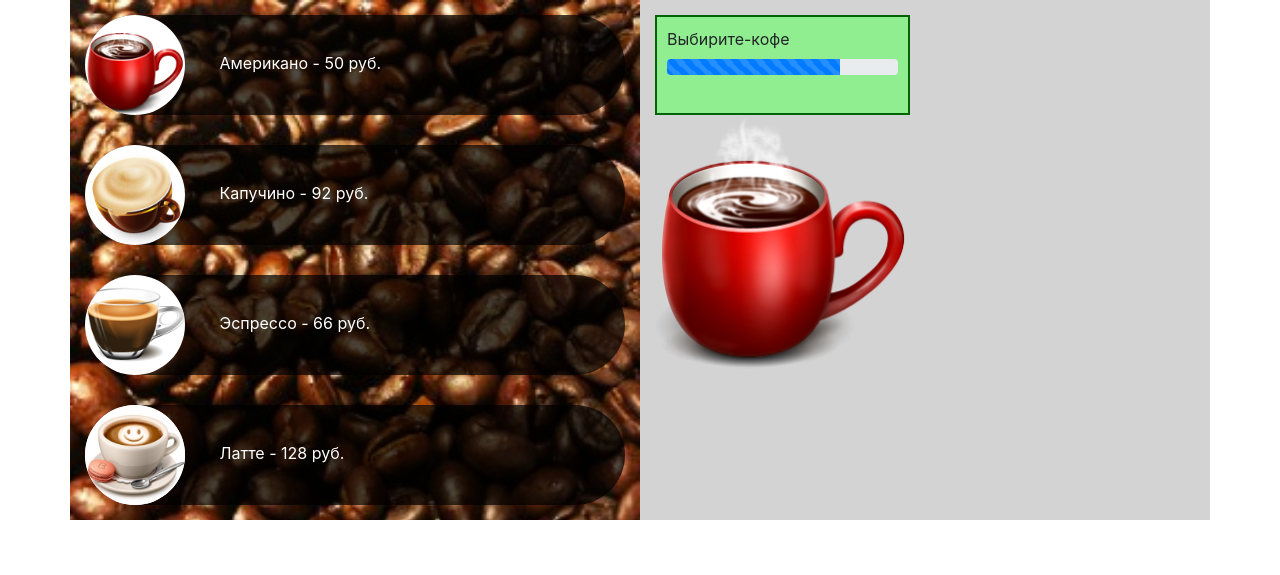
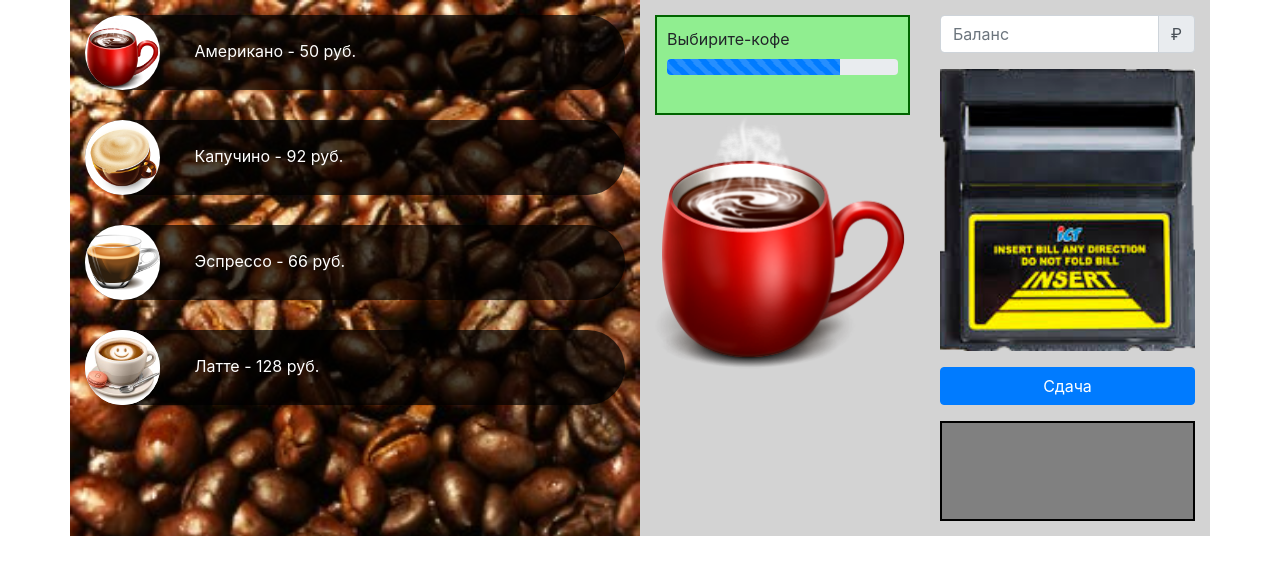
Before and after one commit to MarijuMariju/coffee-machine, a PHP site: page / in a window 1280 px wide. Shown: the top 575 px of the page. Run offline with PHP 8.4, Linux system fonts and the light colour scheme.

Commit message:
Завершена верстка

```diff
--- a/index.php
+++ b/index.php
@@ -48,7 +48,17 @@
               </div>
             </div>
             <div class="col-6"> <!--Баланс, АТМ, Сдача -->
-
+              <div class="input-group mb-3">
+                <input type="text" class="form-control balance" placeholder="Баланс">
+                <div class="input-group-append">
+                  <span class="input-group-text">&#8381;</span>
+                </div>
+              </div>
+              <div class="atm">
+                <img src="img/bill_acc.png" alt="">
+              </div>
+              <button class="btn btn-primary btn-block mt-3 change-btn">Сдача</button></button>
+              <div class="change-box mt-3"></div>
             </div>
           </div>
         </div>
--- a/style.css
+++ b/style.css
@@ -5,7 +5,7 @@
 }
   .coffee-item {
    background-color: rgba(0, 0, 0, 0.7);
-   border-radius: 50px;
+   border-radius: calc(750px / 2);
    margin: 15px;
    cursor: pointer;
  }
@@ -17,7 +17,7 @@
  .coffee-item img {
    background-color: white;
    border-radius: 50%;
-   height: 100px;
+   height: 75px;
  }
  .coffee-item span {
    color: white;
@@ -36,13 +36,12 @@
    padding: 10px;
   }
 
-  .cup img {
+  .cup img, .atm img {
     width: 100%;
   }
 
-
-
-
-
-
+   .change-box {
+    background: grey;
+    border: 2px solid black;
+    min-height: 100px;
   }
```
